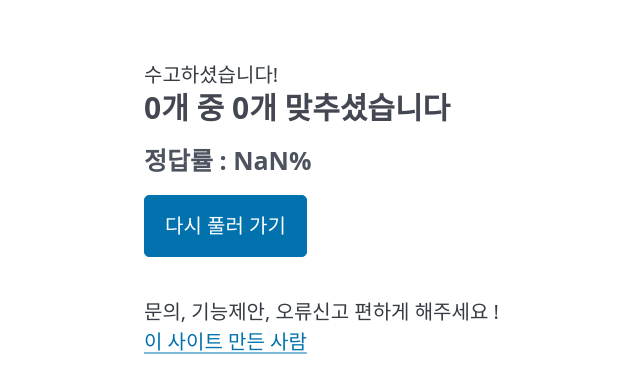
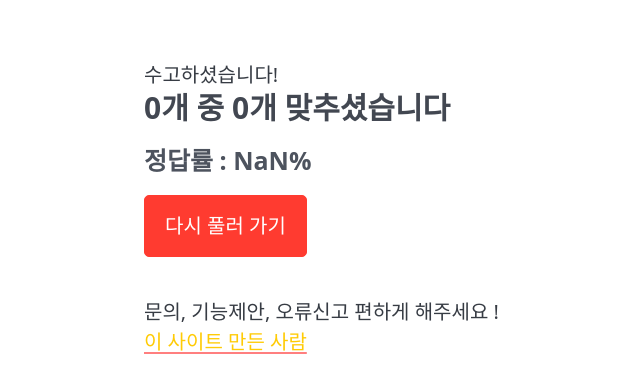
Before and after one commit to seondal/PokemonQuiz, a Next.js app: page /quiz/stat in a window 1280 px wide. Shown: the top 392 px of the page, without its empty margins (96-736 px from the left). Built offline with nearby package versions, Linux system fonts and the light colour scheme.

Commit message:
💄 style :  pico custom

```diff
--- a/src/app/layout.tsx
+++ b/src/app/layout.tsx
@@ -1,5 +1,6 @@
-import "./globals.css";
 import "@picocss/pico";
+import "../style/globals.css";
+import "../style/theme.css";
 
 import Script from "next/script";
 import { GoogleAnalytics } from "@next/third-parties/google";
--- a/src/app/quiz/stat/Hint.tsx
+++ b/src/app/quiz/stat/Hint.tsx
@@ -24,7 +24,10 @@ export default function Hint({ key, color = "navy", text, cover }: HintI) {
     );
   }
   return (
-    <button key={key} style={{ backgroundColor: color }}>
+    <button
+      key={key}
+      className="contrast"
+      style={{ backgroundColor: color, color: "white" }}>
       {text}
     </button>
   );
--- /dev/null
+++ b/src/style/theme.css
@@ -0,0 +1,40 @@
+/* Orange color for light color scheme (Default) */
+/* Can be forced with data-theme="light" */
+[data-theme="light"],
+:root:not([data-theme="dark"]) {
+  --pico-text-selection-color: rgba(255, 230, 0, 0.25); /* 밝은 노란색 투명도 */
+  --pico-primary: #ffcb05; /* 피카츄의 노란색 */
+  --pico-primary-background: #ff3b30; /* 레드 버전의 빨간색 */
+  --pico-primary-underline: rgba(255, 0, 0, 0.5); /* 빨간색 반투명 */
+  --pico-primary-hover: #f57c00; /* 오렌지 계열의 밝은 색상 */
+  --pico-primary-hover-background: #ffcb05; /* 피카츄 노랑 */
+  --pico-primary-focus: rgba(0, 122, 255, 0.5); /* 파란색 반투명 */
+  --pico-primary-inverse: #fff; /* 흰색 유지 */
+}
+
+/* Orange color for dark color scheme (Auto) */
+/* Automatically enabled if user has Dark mode enabled */
+@media only screen and (prefers-color-scheme: dark) {
+  :root:not([data-theme]) {
+    --pico-text-selection-color: rgba(255, 230, 0, 0.35); /* 노란색 투명도 */
+    --pico-primary: #ffcb05; /* 피카츄의 노란색 */
+    --pico-primary-background: #ff3b30; /* 레드 버전 빨간색 */
+    --pico-primary-underline: rgba(255, 69, 0, 0.6); /* 붉은색 반투명 */
+    --pico-primary-hover: #f57c00; /* 밝은 주황색 */
+    --pico-primary-hover-background: #ffcb05; /* 밝은 노란색 */
+    --pico-primary-focus: rgba(0, 122, 255, 0.6); /* 파란색 반투명 */
+    --pico-primary-inverse: #000; /* 검정색으로 반전 */
+  }
+}
+/* Orange color for dark color scheme (Forced) */
+/* Enabled if forced with data-theme="dark" */
+[data-theme="dark"] {
+  --pico-text-selection-color: rgba(255, 230, 0, 0.35); /* 노란색 투명도 */
+  --pico-primary: #ffcb05; /* 피카츄의 노란색 */
+  --pico-primary-background: #ff3b30; /* 레드 버전 빨간색 */
+  --pico-primary-underline: rgba(255, 69, 0, 0.6); /* 붉은색 반투명 */
+  --pico-primary-hover: #f57c00; /* 밝은 주황색 */
+  --pico-primary-hover-background: #ffcb05; /* 밝은 노란색 */
+  --pico-primary-focus: rgba(0, 122, 255, 0.6); /* 파란색 반투명 */
+  --pico-primary-inverse: #000; /* 검정색으로 반전 */
+}
```
Also changed, not shown: src/style/globals.css (renamed from src/app/globals.css).
